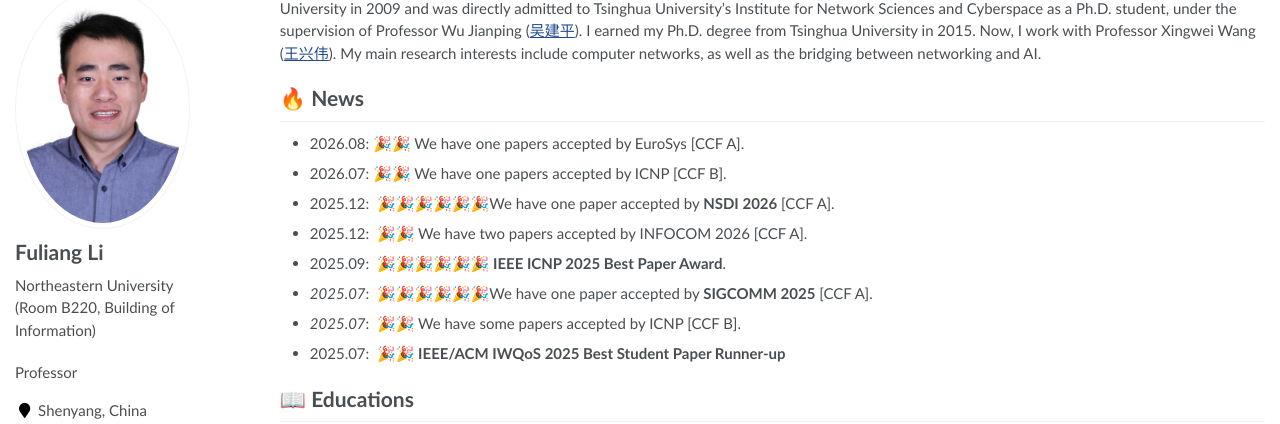
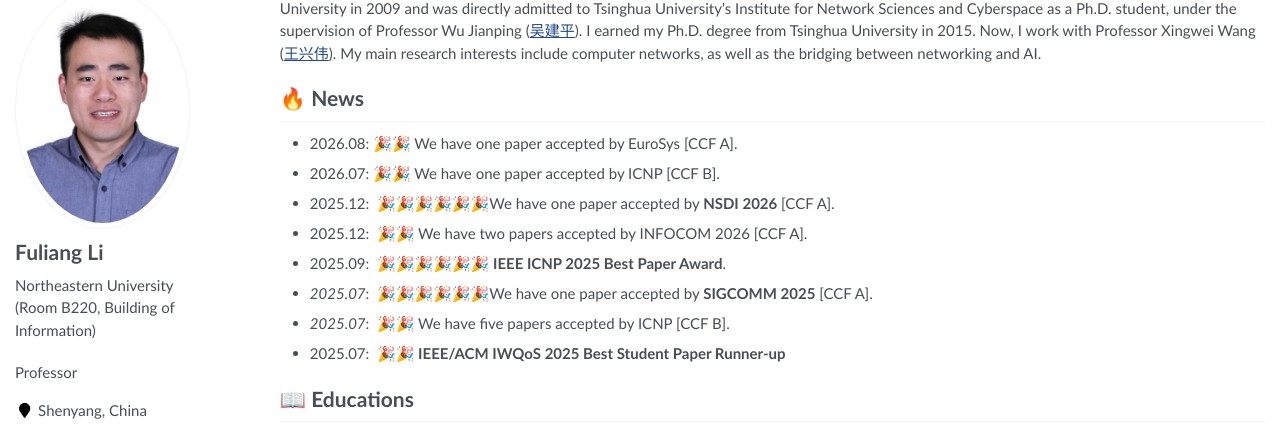
Before and after one commit to Fuliang-Li/Fuliang-Li.github.io, a Jekyll site: the page built from _pages/about.md, in a window 1280 px wide and 900 px high. Shown: the part 102-526 px from the top of the window. Built offline with Jekyll 4.4.1, drawn with Linux system fonts in a browser that asks for light colours.

Commit message:
Update about.md

```diff
--- a/_pages/about.md
+++ b/_pages/about.md
@@ -20,13 +20,13 @@ redirect_from:
 Fuliang Li (李福亮), Professor of Northeastern University. I obtained my Bachelor’s degree in Computer Science and Engineering from Northeastern University in 2009 and was directly admitted to Tsinghua University’s Institute for Network Sciences and Cyberspace as a Ph.D. student, under the supervision of Professor Wu Jianping (<a href="https://www.tsinghua.edu.cn/info/1166/93896.htm" target="_blank">吴建平</a>). I earned my Ph.D. degree from Tsinghua University in 2015. Now, I work with Professor Xingwei Wang (<a href="https://neu.edu.cn/info/1012/3221.htm" target="_blank">王兴伟</a>). My main research interests include computer networks, as well as the bridging between networking and AI.
 
 # 🔥 News
-- 2026.08: 🎉🎉 We have one papers accepted by EuroSys [CCF A].
-- 2026.07: 🎉🎉 We have one papers accepted by ICNP [CCF B].
+- 2026.08: 🎉🎉 We have one paper accepted by EuroSys [CCF A].
+- 2026.07: 🎉🎉 We have one paper accepted by ICNP [CCF B].
 - 2025.12: &nbsp;🎉🎉🎉🎉🎉🎉We have one paper accepted by **NSDI 2026** [CCF A].
 - 2025.12: &nbsp;🎉🎉 We have two papers accepted by INFOCOM 2026 [CCF A].
 - 2025.09: &nbsp;**🎉🎉🎉🎉🎉🎉 IEEE ICNP 2025 Best Paper Award**.
 - *2025.07*: &nbsp;🎉🎉🎉🎉🎉🎉We have one paper accepted by **SIGCOMM 2025** [CCF A].
-- *2025.07*: &nbsp;🎉🎉 We have some papers accepted by ICNP [CCF B].
+- *2025.07*: &nbsp;🎉🎉 We have five papers accepted by ICNP [CCF B].
 - 2025.07: &nbsp;**🎉🎉 IEEE/ACM IWQoS 2025 Best Student Paper Runner-up**
 
 # 📖 Educations
```
